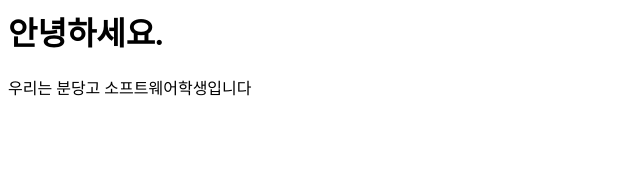
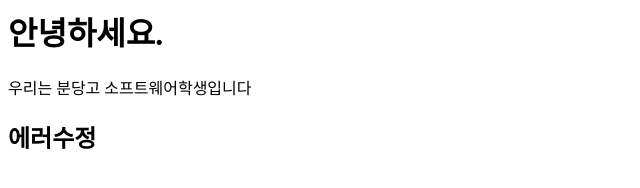
Before and after one commit to shindalsoo/Project2, a plain HTML site: page index.html in a window 1280 px wide. Shown: the whole page, without its empty margins (0-640 px from the left). Drawn offline with Linux system fonts and the light colour scheme.

Commit message:
팀장님이 지적한 에러 수정함

```diff
--- a/index.html
+++ b/index.html
@@ -1,2 +1,3 @@
 <h1>안녕하세요.</h1>
 우리는 분당고 소프트웨어학생입니다
+<h2>에러수정</h2>
```
